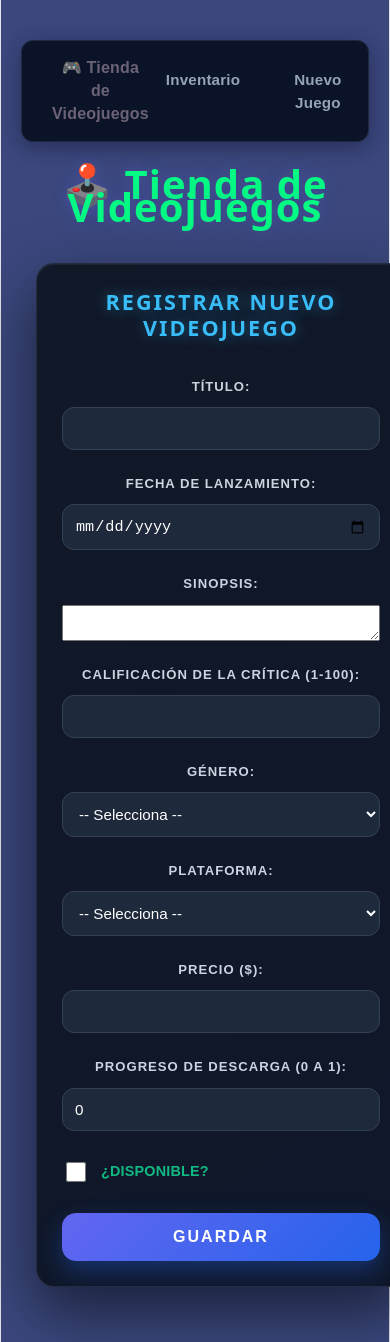
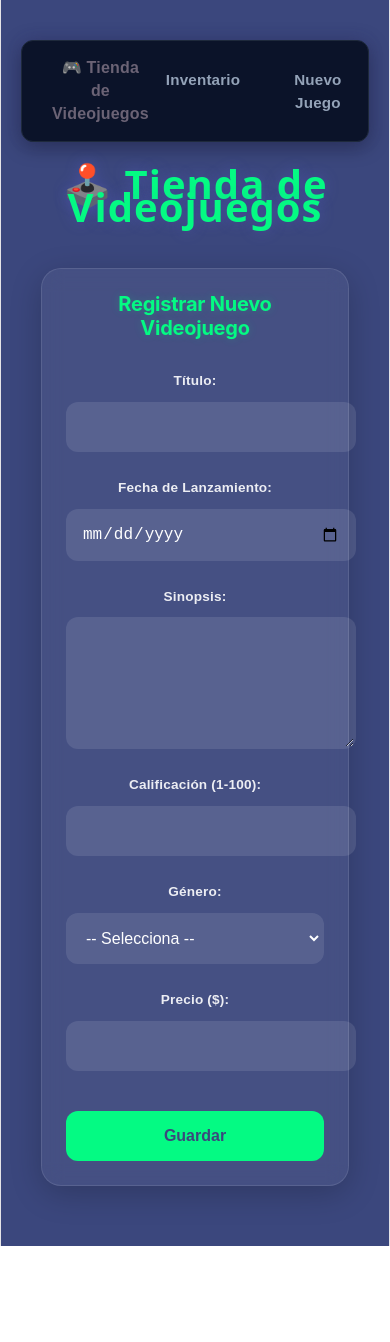
Before and after one commit to angel-hub31/Taller-Renderizado-de-Listas-y-Uso-de-Props, a React (Vite) app: page /nuevo in a window 390 px wide. After the commit the page ends 1246 px from the top, so only its background shows below. Built offline with nearby package versions, Linux system fonts and the light colour scheme.

Commit message:
modificaciones

```diff
--- a/package.json
+++ b/package.json
@@ -12,6 +12,7 @@
   "dependencies": {
     "react": "^19.2.6",
     "react-dom": "^19.2.6",
+    "react-hot-toast": "^2.6.0",
     "react-router-dom": "^7.17.0"
   },
   "devDependencies": {
--- a/src/components/FormularioVideojuego.css
+++ b/src/components/FormularioVideojuego.css
@@ -1,204 +1,133 @@
- Fondo y centrado general */
+/* Paleta basada en tu diseño: Fondo #3b477d, Verde #04fa83 */
+:root {
+    --primary-bg: #3b477d;
+    --accent-color: #04fa83;
+    --text-light: #ffffff;
+    --input-bg: rgba(255, 255, 255, 0.1);
+}
+
 .form-container-screen {
-    min-height: calc(100vh - 120px);
     display: flex;
     justify-content: center;
     align-items: center;
-    padding: 30px;
-
-    font-family: 'Plus Jakarta Sans',
-                 system-ui,
-                 -apple-system,
-                 sans-serif;
-    background:
-        radial-gradient(circle at top,
-        rgba(56,189,248,0.12),
-        transparent 40%);
+    padding: 20px;
+    background-color: var(--primary-bg);
+    /* Sincronizado con App.jsx */
+    min-height: 100vh;
 }
 
 .form-card {
-    width:100%;
-    max-width:560px;
-    background:
-    linear-gradient(
-        145deg,
-        #111827,
-        #0f172a
-    );
-
-    border-radius:24px;
-    padding:40px;
-    border:1px solid rgba(148,163,184,0.15);
-    box-shadow:
-    0 25px 60px rgba(0,0,0,.55),
-    inset 0 1px 0 rgba(255,255,255,.05);
-    backdrop-filter: blur(12px);
-    animation:
-    aparecer .5s ease;
-
+    background: rgba(255, 255, 255, 0.05);
+    /* Cristalino sutil */
+    backdrop-filter: blur(10px);
+    padding: 2.5rem;
+    border-radius: 20px;
+    box-shadow: 0 8px 32px rgba(0, 0, 0, 0.2);
+    width: 100%;
+    max-width: 450px;
+    border: 1px solid rgba(255, 255, 255, 0.1);
 }
 
-@keyframes aparecer {
-    from{
-        opacity:0;
-        transform:
-        translateY(30px);
-    }
-
-    to{
-        opacity:1;
-        transform:
-        translateY(0);
-    }
-
-}
-
-.form-card h2 {
-    text-align:center;
-    margin:0 0 35px;
-    font-size:1.8rem;
-    font-weight:900;
-    letter-spacing:2px;
-    text-transform:uppercase;
-    color:#38bdf8;
-    text-shadow:
-    0 0 15px
-    rgba(56,189,248,.45);
+h2 {
+    font-family: 'Inter', sans-serif;
+    color: var(--accent-color);
+    /* Verde vibrante */
+    margin-bottom: 1.8rem;
+    text-align: center;
+    font-weight: 700;
+    text-shadow: 0 0 10px rgba(4, 250, 131, 0.2);
 }
 
 .form-group {
-    display:flex;
-    flex-direction:column;
-    margin-bottom:22px;
-}
-.form-group label {
-    margin-bottom:9px;
-    color:#cbd5e1;
-    font-size:.82rem;
-    font-weight:800;
-    text-transform:uppercase;
-    letter-spacing:1px;
+    margin-bottom: 1.5rem;
+    display: flex;
+    flex-direction: column;
 }
 
-.form-card input,
-.form-card select {
-    width:100%;
-    padding:14px 16px;
-    border-radius:12px;
-    background:#1e293b;
-    border:
-    1px solid #334155;
-    color:white;
-    font-size:.95rem;
-    font-weight:500;
-    transition:.3s ease;
-    box-sizing:border-box;
-}
-.form-card input:hover,
-.form-card select:hover{
-    border-color:#38bdf8;
-}
-.form-card input:focus,
-.form-card select:focus{
-    outline:none;
-    border-color:#8b5cf6;
-    background:#172033;
-    box-shadow:
-    0 0 18px
-    rgba(139,92,246,.35);
-    transform:
-    translateY(-2px);
+label {
+    font-size: 0.85rem;
+    font-weight: 600;
+    color: var(--text-light);
+    margin-bottom: 0.6rem;
+    opacity: 0.9;
 }
 
-.form-card option {
-    background:#0f172a;
-    color:white;
+input,
+select,
+textarea {
+    width: 100%;
+    padding: 14px;
+    background: var(--input-bg);
+    border: 2px solid transparent;
+    border-radius: 12px;
+    color: var(--text-light);
+    font-size: 1rem;
+    transition: all 0.3s ease;
+    outline: none;
 }
 
-.game-thumbnail {
-    width: 50px;       /* Tamaño ajustado para la tabla */
-    height: 50px;
-    object-fit: cover; /* Mantiene la proporción sin deformar la imagen */
-    border-radius: 8px;
-    border: 1px solid rgba(255, 255, 255, 0.1);
-}
-.form-group-checkbox {
-    margin:28px 0;
+/* Foco con el color verde de tu título */
+input:focus,
+select:focus,
+textarea:focus {
+    border-color: var(--accent-color);
+    background: rgba(255, 255, 255, 0.15);
+    box-shadow: 0 0 10px rgba(4, 250, 131, 0.2);
 }
 
-.form-group-checkbox label {
-    display:flex;
-    align-items:center;
-    gap:12px;
-    cursor:pointer;
-    color:#10b981;
-    font-weight:800;
-    text-transform:uppercase;
-    font-size:.9rem;
-}
-.form-group-checkbox input {
-    width:20px;
-    height:20px;
-    accent-color:#10b981;
-    cursor:pointer;
+textarea {
+    min-height: 100px;
+    resize: vertical;
 }
 
-.form-card button {
-    width:100%;
-    padding:15px;
-    border:none;
-    border-radius:14px;
-    cursor:pointer;
-    color:white;
-    font-size:1rem;
-    font-weight:900;
-    letter-spacing:2px;
-    text-transform:uppercase;
-    background:
-    linear-gradient(
-    135deg,
-    #6366f1,
-    #2563eb
-    );
-    box-shadow:
-    0 10px 25px
-    rgba(37,99,235,.35);
-    transition:.3s ease;
+textarea:focus {
+    min-height: 150px;
+}
 
+.error-text {
+    color: #ff6b6b;
+    /* Un rojo que contrasta bien con el azul */
+    font-size: 0.75rem;
+    margin-top: 6px;
+    animation: fadeIn 0.4s ease-out;
 }
-.form-card button:hover {
-    transform:
-    translateY(-4px);
-    box-shadow:
-    0 15px 35px
-    rgba(56,189,248,.45);
-    background:
-    linear-gradient(
-    135deg,
-    #8b5cf6,
-    #2563eb
-    );
 
-}
-.form-card button:active {
-    transform:
-    scale(.97);
-}
-@media(max-width:600px){
-    .form-container-screen{
-        padding:15px;
+@keyframes fadeIn {
+    from {
+        opacity: 0;
+        transform: translateY(-5px);
     }
 
-    .form-card{
-        padding:25px;
-        border-radius:18px;
-    }
-    .form-card h2{
-        font-size:1.35rem;
-    }
-
-    .form-card input,
-    .form-card select{
-        padding:12px;
+    to {
+        opacity: 1;
+        transform: translateY(0);
     }
 }
+
+button {
+    width: 100%;
+    padding: 16px;
+    background-color: var(--accent-color);
+    /* Verde vibrante */
+    color: var(--primary-bg);
+    /* Azul profundo para contraste */
+    border: none;
+    border-radius: 12px;
+    font-weight: 800;
+    font-size: 1rem;
+    cursor: pointer;
+    margin-top: 1rem;
+    transition: all 0.3s ease;
+}
+
+button:hover {
+    filter: brightness(1.2);
+    transform: translateY(-2px);
+    box-shadow: 0 4px 15px rgba(4, 250, 131, 0.3);
+}
+
+@media (max-width: 480px) {
+    .form-card {
+        padding: 1.5rem;
+    }
+}
--- a/src/components/FormularioVideojuego.jsx
+++ b/src/components/FormularioVideojuego.jsx
@@ -1,6 +1,5 @@
 // src/components/FormularioVideojuego.jsx
 import toast from 'react-hot-toast';
-
 import React, { useState, useEffect } from 'react';
 import { useLocation, useNavigate } from 'react-router-dom';
 import './FormularioVideojuego.css';
@@ -9,6 +8,7 @@ export const FormularioVideojuego = ({ onGuardar }) => {
     const location = useLocation();
     const navigate = useNavigate();
     const juegoAEditar = location.state?.videojuego;
+
     const [formData, setFormData] = useState({
         id: '',
         titulo: '',
@@ -18,28 +18,44 @@ export const FormularioVideojuego = ({ onGuardar }) => {
         precio: '',
         disponible: false,
         progreso: 0,
-        //cambio paso 1
         sinopsis: '',
         calificacion: ''
     });
-    //paso 2 : estado para almacenar errores
+
     const [errores, setErrores] = useState({});
 
     useEffect(() => {
-        if (juegoAEditar) { setFormData(juegoAEditar); }
+        if (juegoAEditar) {
+            setFormData(juegoAEditar);
+        }
     }, [juegoAEditar]);
-    // paso 2 Funcion para validar campos
+
     const validarFormulario = () => {
         let nuevosErrores = {};
-        if (!formData.titulo.trim()) nuevosErrores.titulo = "El título es obligatorio";
+
+        if (!formData.titulo || formData.titulo.trim().length === 0) {
+            nuevosErrores.titulo = "El título es obligatorio";
+        }
+
+        if (!formData.sinopsis || formData.sinopsis.length < 10) {
+            nuevosErrores.sinopsis = "La sinopsis debe tener al menos 10 caracteres";
+        }
+
         if (!formData.genero) nuevosErrores.genero = "Selecciona un género";
         if (!formData.plataforma) nuevosErrores.plataforma = "Selecciona una plataforma";
         if (!formData.lanzamiento) nuevosErrores.lanzamiento = "La fecha es obligatoria";
-        if (formData.precio <= 0 || !formData.precio) nuevosErrores.precio = "El precio debe ser mayor a 0";
-        if (formData.calificacion < 1 || formData.calificacion > 100) nuevosErrores.calificacion = "Debe ser entre 1 y 100";
+
+        if (!formData.precio || parseFloat(formData.precio) <= 0) {
+            nuevosErrores.precio = "El precio debe ser mayor a 0";
+        }
+
+        const calif = parseInt(formData.calificacion);
+        if (isNaN(calif) || calif < 1 || calif > 100) {
+            nuevosErrores.calificacion = "La calificación debe ser entre 1 y 100";
+        }
 
         setErrores(nuevosErrores);
-        return Object.keys(nuevosErrores).length === 0; // Devuelve true si no hay errores
+        return Object.keys(nuevosErrores).length === 0;
     };
 
     const handleChange = (e) => {
@@ -53,9 +69,6 @@ export const FormularioVideojuego = ({ onGuardar }) => {
     const handleSubmit = (e) => {
         e.preventDefault();
 
-        //paso 2 : validamos antes de guardar
-
-
         if (validarFormulario()) {
             onGuardar({
                 ...formData,
@@ -64,15 +77,8 @@ export const FormularioVideojuego = ({ onGuardar }) => {
                 calificacion: parseInt(formData.calificacion)
             });
 
-            toast.success('¡Videojuego guardado exitosamente!', {
-                duration: 3000,
-                style: {
-                    background: '#04fa83',
-                    color: '#fff',
-                },
-                });
-
-            navigate('/')
+            toast.success('¡Videojuego guardado exitosamente!');
+            navigate('/');
         }
     };
 
@@ -83,51 +89,27 @@ return (
                 <form onSubmit={handleSubmit}>
                     <div className="form-group">
                         <label>Título:</label>
-                    <input
-                        type="text"
-                        name="titulo"
-                        value={formData.titulo}
-                        onChange={handleChange}/>
+                        <input type="text" name="titulo" value={formData.titulo} onChange={handleChange} />
                         {errores.titulo && <span className="error-text">{errores.titulo}</span>}
                     </div>
 
-
                     <div className="form-group">
                         <label>Fecha de Lanzamiento:</label>
-                    <input
-                        type="date"
-                        name="lanzamiento"
-                        value={formData.lanzamiento}
-                        onChange={handleChange}
-                        max={new Date().toISOString().split("T")[0]} // Validacion: no fechas futuras
-                    />
+                        <input type="date" name="lanzamiento" value={formData.lanzamiento} onChange={handleChange} max={new Date().toISOString().split("T")[0]} />
+                        {errores.lanzamiento && <span className="error-text">{errores.lanzamiento}</span>}
                     </div>
-
 
                     <div className="form-group">
                         <label>Sinopsis:</label>
-                    <textarea
-                        name="sinopsis"
-                        value={formData.sinopsis}
-                        onChange={handleChange}
-                    />
+                        <textarea name="sinopsis" value={formData.sinopsis} onChange={handleChange} />
+                        {errores.sinopsis && <span className="error-text">{errores.sinopsis}</span>}
                     </div>
 
-
                     <div className="form-group">
-                    <label>Calificación de la Crítica (1-100):</label>
-                    <input
-                        type="number"
-                        name="calificacion"
-                        value={formData.calificacion}
-                        onChange={handleChange}
-                        min="1"
-                        max="100"
-                    />
+                        <label>Calificación (1-100):</label>
+                        <input type="number" name="calificacion" value={formData.calificacion} onChange={handleChange} />
                         {errores.calificacion && <span className="error-text">{errores.calificacion}</span>}
                     </div>
-
-
 
                     <div className="form-group">
                         <label>Género:</label>
@@ -135,67 +117,18 @@ return (
                             <option value="">-- Selecciona --</option>
                             <option value="Acción">Acción</option>
                             <option value="RPG">RPG</option>
-                        <option value="Deportes">Deportes</option>
-                        <option value="Estrategia">Estrategia</option>
                             <option value="Aventura">Aventura</option>
                         </select>
                         {errores.genero && <span className="error-text">{errores.genero}</span>}
                     </div>
 
                     <div className="form-group">
-                    <label>Plataforma:</label>
-                    <select name="plataforma" value={formData.plataforma} onChange={handleChange}>
-                        <option value="">-- Selecciona --</option>
-                        <option value="PC">PC</option>
-                        <option value="PlayStation 5">PlayStation 5</option>
-                        <option value="Xbox Series X">Xbox Series X</option>
-                        <option value="Nintendo Switch">Nintendo Switch</option>
-                    </select>
-                    {errores.plataforma && <span className="error-text">{errores.plataforma}</span>}
-                </div>
-
-
-
-                <div className="form-group">
                         <label>Precio ($):</label>
-                    <input
-                        type="number"
-                        step="0.01"
-                        name="precio"
-                        value={formData.precio}
-                        onChange={handleChange}
-                    />
+                        <input type="number" step="0.01" name="precio" value={formData.precio} onChange={handleChange} />
                         {errores.precio && <span className="error-text">{errores.precio}</span>}
                     </div>
 
-                <div className="form-group">
-                    <label>Progreso de Descarga (0 a 1):</label>
-                    <input
-                        type="number"
-                        step="0.1"
-                        min="0"
-                        max="1"
-                        name="progreso"
-                        value={formData.progreso}
-                        onChange={handleChange}
-                    />
-                </div>
-
-                <div className="form-group-checkbox">
-                    <label>
-                        <input
-                            type="checkbox"
-                            name="disponible"
-                            checked={formData.disponible}
-                            onChange={handleChange}
-                        />
-                        ¿Disponible?
-                    </label>
-                </div>
-
-                <button type="submit">
-                    {juegoAEditar ? 'Actualizar' : 'Guardar'}
-                </button>
+                    <button type="submit">{juegoAEditar ? 'Actualizar' : 'Guardar'}</button>
                 </form>
             </div>
         </div>
```
Also changed, not shown: 1 other file (tests, documents, lock files or other folders). Lines whose indentation alone changed are shown as unchanged.
